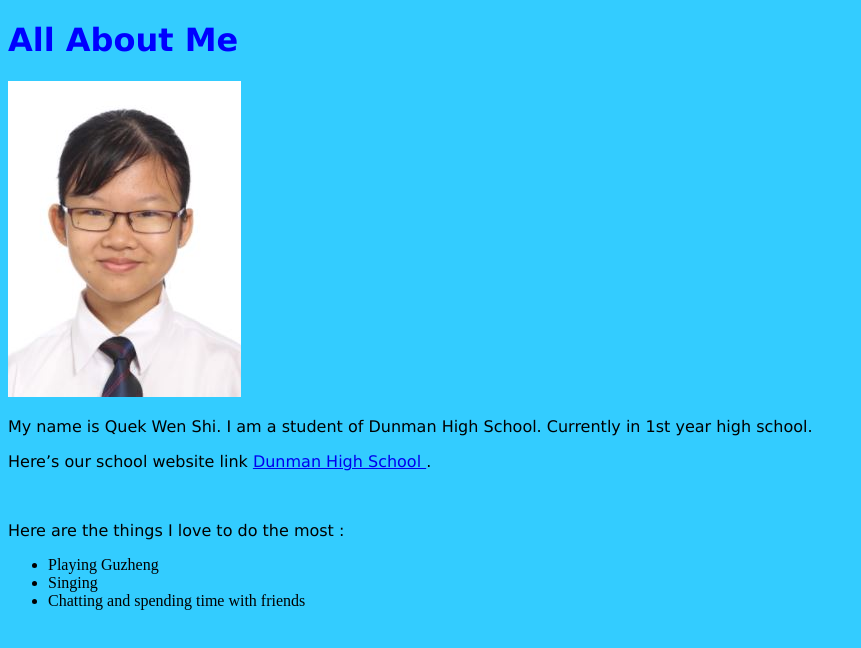
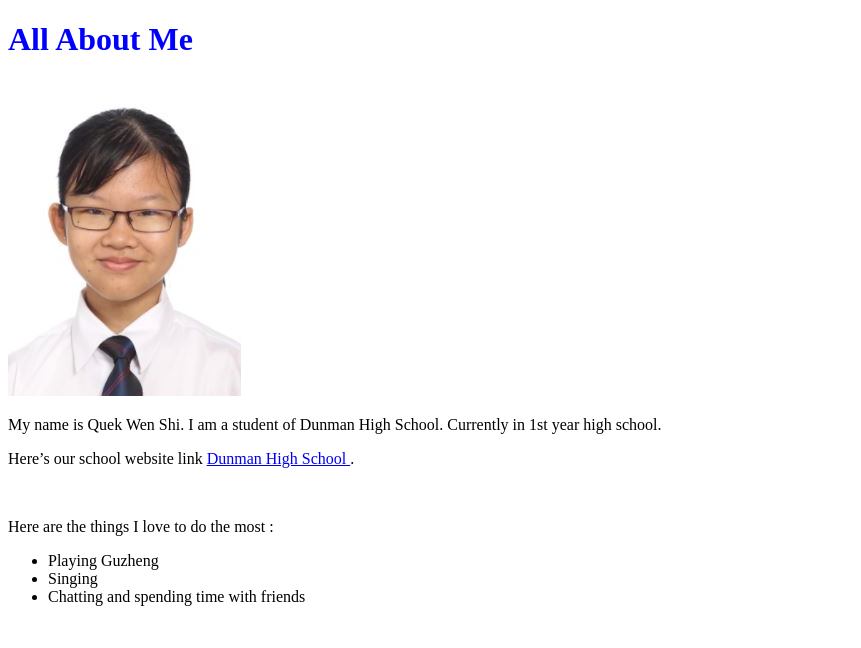
Before and after one commit to dhsquekwenshi/dhsquekwenshi.github.io, a plain HTML site: page index.html in a window 1280 px wide. Shown: the whole page, without its empty margins (0-861 px from the left). Drawn offline with Linux system fonts and the light colour scheme.

Commit message:
Update style.css

```diff
--- a/style.css
+++ b/style.css
@@ -1,18 +1,16 @@
- h1{
+ h1{ Achievements and CCA
+  font-family: verdana;
+  color:blue;
+}
+
+ h2{
 
   font-family: verdana;
   color:blue;
 }
 
- h2{
-  font-family: verdana;
-  color:blue;
-}
-
-p{
+p{My CCA is Guzheng Ensemble. I am the class VIA Ambassador. I am in the top 20% of Secondary 1 students in Singapore for English
  font-family: verdana;
 }
 
-body {
     background-color: #33ccff;
-}
```
